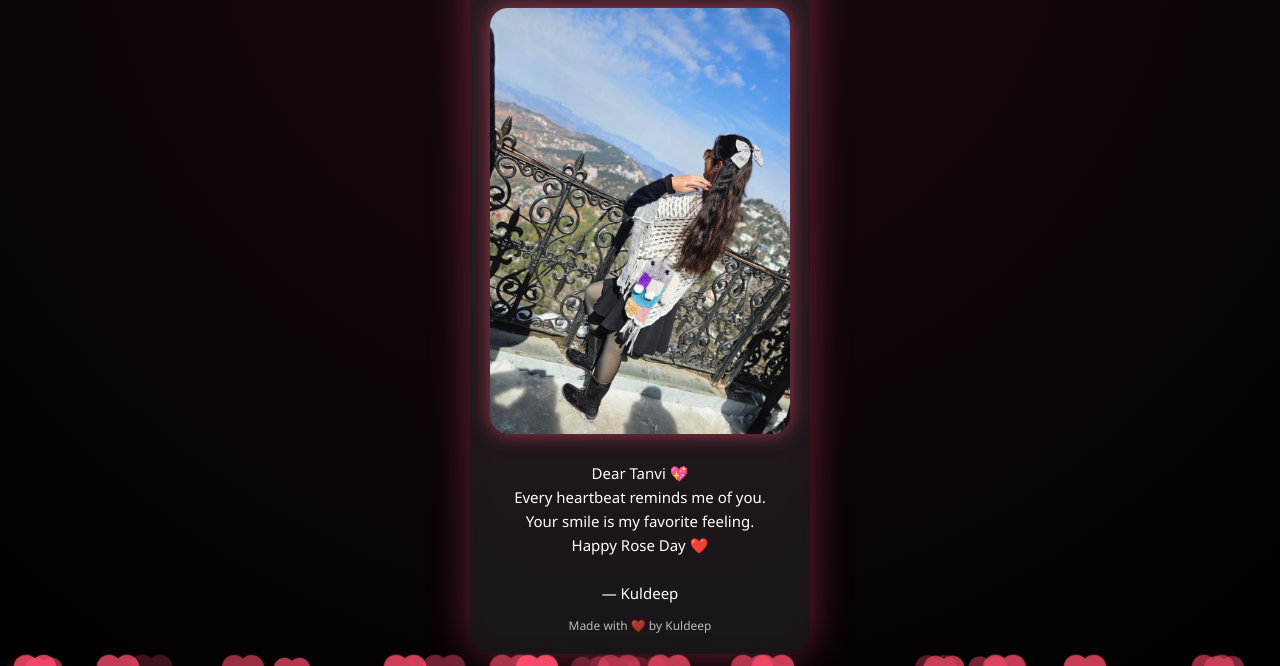
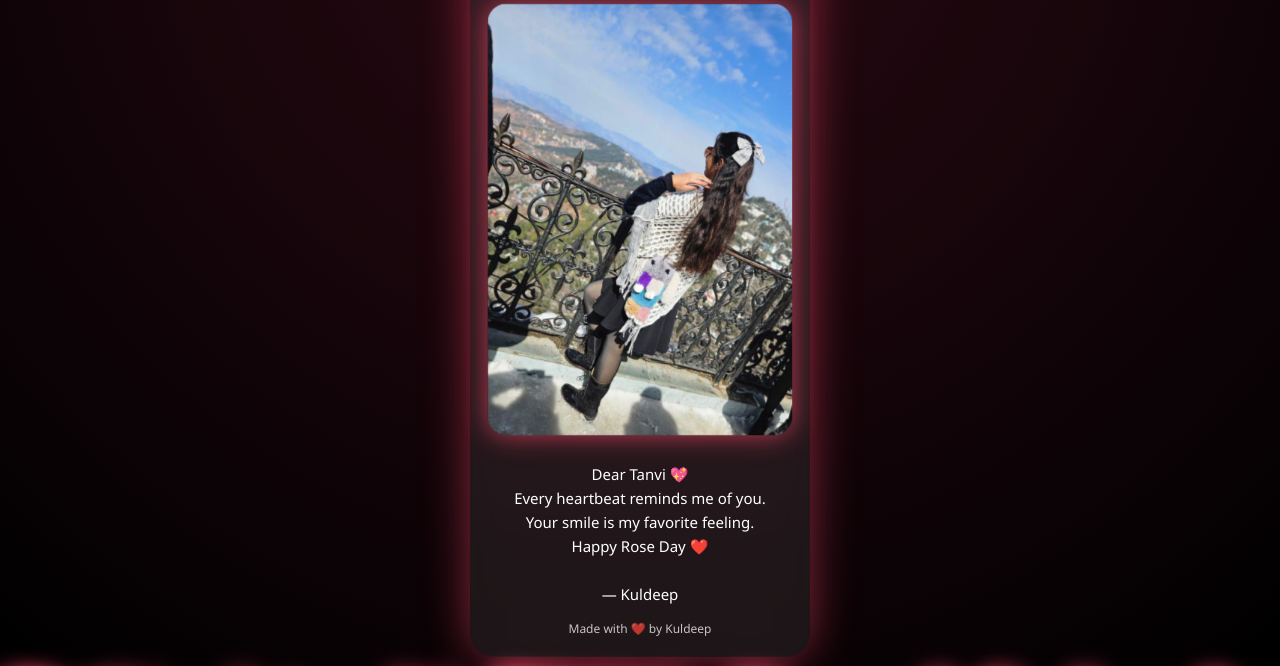
Before and after one commit to kuldeeeplodhii/rose-day, a plain HTML site: page index.html in a window 1280 px wide. Shown: the part 134-800 px from the top of the page. Drawn offline with Linux system fonts and the light colour scheme.

Commit message:
Update index.html

```diff
--- a/index.html
+++ b/index.html
@@ -10,12 +10,12 @@
   margin:0;
   padding:0;
   box-sizing:border-box;
-  font-family: 'Segoe UI', sans-serif;
+  font-family:'Segoe UI',sans-serif;
 }
 
 body{
   min-height:100vh;
-  background: radial-gradient(circle at top, #1b0a14, #000);
+  background:radial-gradient(circle at top,#2b0a14,#000);
   overflow:hidden;
   display:flex;
   justify-content:center;
@@ -23,53 +23,58 @@ body{
   color:#fff;
 }
 
-/* 💗 Heart background */
+/* 💗 HEART ANIMATIONS */
 .hearts{
   position:fixed;
   inset:0;
-  z-index:-1;
+  z-index:0;
+  pointer-events:none;
   overflow:hidden;
 }
 
 .heart{
   position:absolute;
-  bottom:-20px;
-  width:20px;
-  height:20px;
+  bottom:-40px;
+  width:18px;
+  height:18px;
   background:#ff4d6d;
   transform:rotate(45deg);
-  animation:float 8s linear infinite, beat 1.5s ease-in-out infinite;
-  opacity:.6;
+  animation:float 10s linear infinite, beat 1.2s ease-in-out infinite;
+  opacity:.9;
+  filter:drop-shadow(0 0 10px #ff4d6d);
 }
+
 .heart::before,
 .heart::after{
   content:'';
   position:absolute;
-  width:20px;
-  height:20px;
+  width:18px;
+  height:18px;
   background:#ff4d6d;
   border-radius:50%;
 }
-.heart::before{top:-10px;left:0}
-.heart::after{left:-10px;top:0}
+.heart::before{top:-9px;left:0}
+.heart::after{left:-9px;top:0}
 
 @keyframes float{
-  to{transform:translateY(-110vh) rotate(45deg)}
+  to{transform:translateY(-120vh) rotate(45deg)}
 }
 @keyframes beat{
   0%,100%{transform:scale(1) rotate(45deg)}
-  50%{transform:scale(1.25) rotate(45deg)}
+  50%{transform:scale(1.35) rotate(45deg)}
 }
 
-/* 💖 Card */
+/* 💖 CARD */
 .card{
+  position:relative;
+  z-index:2;
   width:340px;
   background:rgba(255,255,255,.08);
-  backdrop-filter:blur(12px);
-  border-radius:22px;
+  backdrop-filter:blur(14px);
+  border-radius:24px;
   padding:20px;
   text-align:center;
-  box-shadow:0 0 40px rgba(255,77,109,.4);
+  box-shadow:0 0 45px rgba(255,77,109,.5);
   animation:fadeIn 1.5s ease;
 }
 
@@ -86,8 +91,14 @@ h1{
 .photo{
   width:100%;
   border-radius:18px;
-  margin:12px 0;
-  box-shadow:0 0 20px rgba(255,77,109,.6);
+  margin:14px 0;
+  box-shadow:0 0 25px rgba(255,77,109,.7);
+  animation:photoPulse 4s ease-in-out infinite;
+}
+
+@keyframes photoPulse{
+  0%,100%{transform:scale(1)}
+  50%{transform:scale(1.03)}
 }
 
 .message{
@@ -97,29 +108,19 @@ h1{
 }
 
 footer{
-  margin-top:12px;
+  margin-top:14px;
   font-size:12px;
-  opacity:.7;
+  opacity:.75;
 }
 </style>
 </head>
 
 <body>
 
-<div class="hearts">
-  <!-- generate hearts -->
-  <script>
-    for(let i=0;i<30;i++){
-      const h=document.createElement('div');
-      h.className='heart';
-      h.style.left=Math.random()*100+'vw';
-      h.style.animationDuration=6+Math.random()*6+'s';
-      h.style.opacity=Math.random();
-      document.querySelector('.hearts').appendChild(h);
-    }
-  </script>
-</div>
+<!-- HEARTS -->
+<div class="hearts" id="hearts"></div>
 
+<!-- CARD -->
 <div class="card">
   <h1>Happy Rose Day Tanvi 🌹</h1>
 
@@ -136,5 +137,18 @@ footer{
   <footer>Made with ❤️ by Kuldeep</footer>
 </div>
 
+<script>
+/* generate hearts */
+const hearts=document.getElementById("hearts");
+for(let i=0;i<40;i++){
+  const h=document.createElement("div");
+  h.className="heart";
+  h.style.left=Math.random()*100+"vw";
+  h.style.animationDuration=6+Math.random()*6+"s";
+  h.style.opacity=Math.random()*0.8+0.3;
+  hearts.appendChild(h);
+}
+</script>
+
 </body>
 </html>
```
